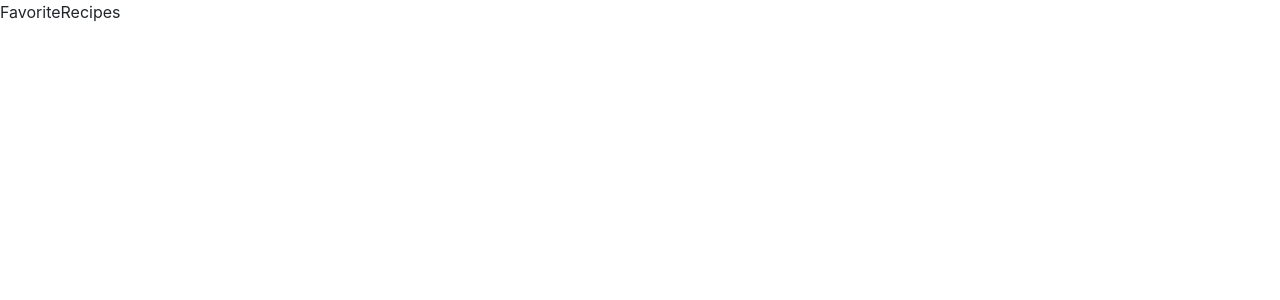
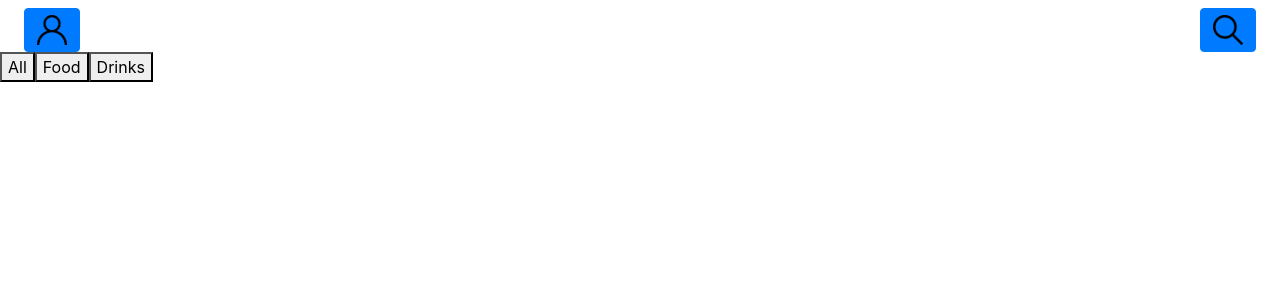
Before and after one commit to victorhsms/recipes-app, a React (Create React App) app: page /favorite-recipes in a window 1280 px wide. Shown: the top 300 px of the page. Built offline with nearby package versions, Linux system fonts and the light colour scheme.

Commit message:
ajuste botao fav

```diff
--- a/src/components/FavoriteBtn.js
+++ b/src/components/FavoriteBtn.js
@@ -5,6 +5,7 @@ import favoriteIcon from '../images/blackHeartIcon.svg';
 import notFavoriteIcon from '../images/whiteHeartIcon.svg';
 
 function FavoriteBtn({ recipe, type }) {
+  console.log(recipe, type);
   const [isFavorited, setIsFavorited] = useState(false);
 
   const createItemObj = () => {
--- /dev/null
+++ b/src/components/FavoriteCard.js
@@ -0,0 +1,70 @@
+import PropTypes from 'prop-types';
+import React, { useEffect, useState } from 'react';
+import { Link } from 'react-router-dom';
+import shareIcon from '../images/shareIcon.svg';
+import FavoriteBtn from './FavoriteBtn';
+
+function FavoriteCard({ recipe, index }) {
+  // const [isLoading, setIsLoading] = useState(true);
+  const [favoriteRecipe, setFavoriteRecipe] = useState({});
+  const { id, type, category, nationality, alcoholicOrNot, name, image } = recipe;
+
+  useEffect(() => {
+    const initialRecipe = () => {
+      setFavoriteRecipe(recipe);
+    };
+    initialRecipe();
+  }, [recipe]);
+
+  const [isShared, setIsShared] = useState(false);
+
+  return (
+    <div className="w-25">
+      <Link to={ `/${type}s/${id}` }>
+        <img
+          className="img-thumbnail"
+          src={ image }
+          alt={ name }
+          data-testid={ `${index}-horizontal-image` }
+        />
+      </Link>
+      <Link to={ `/${type}s/${id}` }>
+        <p data-testid={ `${index}-horizontal-name` }>{name}</p>
+      </Link>
+      <button
+        type="button"
+        src={ shareIcon }
+        data-testid={ `${index}-horizontal-share-btn` }
+        onClick={ () => {
+          navigator.clipboard.writeText(`http://localhost:3000/${type}s/${id}`);
+          setIsShared(true);
+        } }
+      >
+        share
+      </button>
+      {isShared && <p>Link copied!</p>}
+      <p data-testid={ `${index}-horizontal-top-text` }>
+        {type === 'food' ? `${nationality} - ${category}` : alcoholicOrNot}
+      </p>
+      {Object.keys(favoriteRecipe).length > 0 && <FavoriteBtn
+        recipe={ favoriteRecipe }
+        type={ type }
+      />}
+    </div>
+  );
+}
+
+FavoriteCard.propTypes = {
+  index: PropTypes.number.isRequired,
+  recipe: PropTypes.shape({
+    id: PropTypes.number,
+    type: PropTypes.string,
+    alcoholicOrNot: PropTypes.string,
+    category: PropTypes.string,
+    image: PropTypes.string,
+    name: PropTypes.string,
+    nationality: PropTypes.string,
+  }).isRequired,
+};
+
+export default FavoriteCard;
--- a/src/pages/FavoriteRecipes.js
+++ b/src/pages/FavoriteRecipes.js
@@ -1,8 +1,60 @@
-import React from 'react';
+import React, { useState, useEffect } from 'react';
+import FavoriteCard from '../components/FavoriteCard';
+import Header from '../components/Header';
 
 function FavoriteRecipes() {
+  const [favoriteRecipes, setFavoriteRecipes] = useState([]);
+  const [typeFilter, setTypeFilter] = useState('');
+  const [isLoading, setIsLoading] = useState(true);
+
+  useEffect(() => {
+    const storedFavoriteRecipes = JSON.parse(localStorage
+      .getItem('favoriteRecipes')) || [];
+    setFavoriteRecipes(storedFavoriteRecipes);
+    setIsLoading(false);
+  }, []);
+
   return (
-    <div>FavoriteRecipes</div>
+    <div>
+      <Header />
+      <section>
+        <button
+          type="button"
+          data-testid="filter-by-all-btn"
+          onClick={ () => setTypeFilter('') }
+        >
+          All
+        </button>
+        <button
+          type="button"
+          data-testid="filter-by-food-btn"
+          onClick={ () => setTypeFilter('food') }
+        >
+          Food
+        </button>
+        <button
+          type="button"
+          data-testid="filter-by-drink-btn"
+          onClick={ () => setTypeFilter('drink') }
+        >
+          Drinks
+        </button>
+      </section>
+      <section>
+        {favoriteRecipes.filter((recipe) => {
+          if (!typeFilter) {
+            return true;
+          }
+          return recipe.type === typeFilter;
+        }).map((recipe, index) => (
+          !isLoading && <FavoriteCard
+            recipe={ recipe }
+            index={ index }
+            key={ recipe.id }
+          />
+        ))}
+      </section>
+    </div>
   );
 }
 
```
